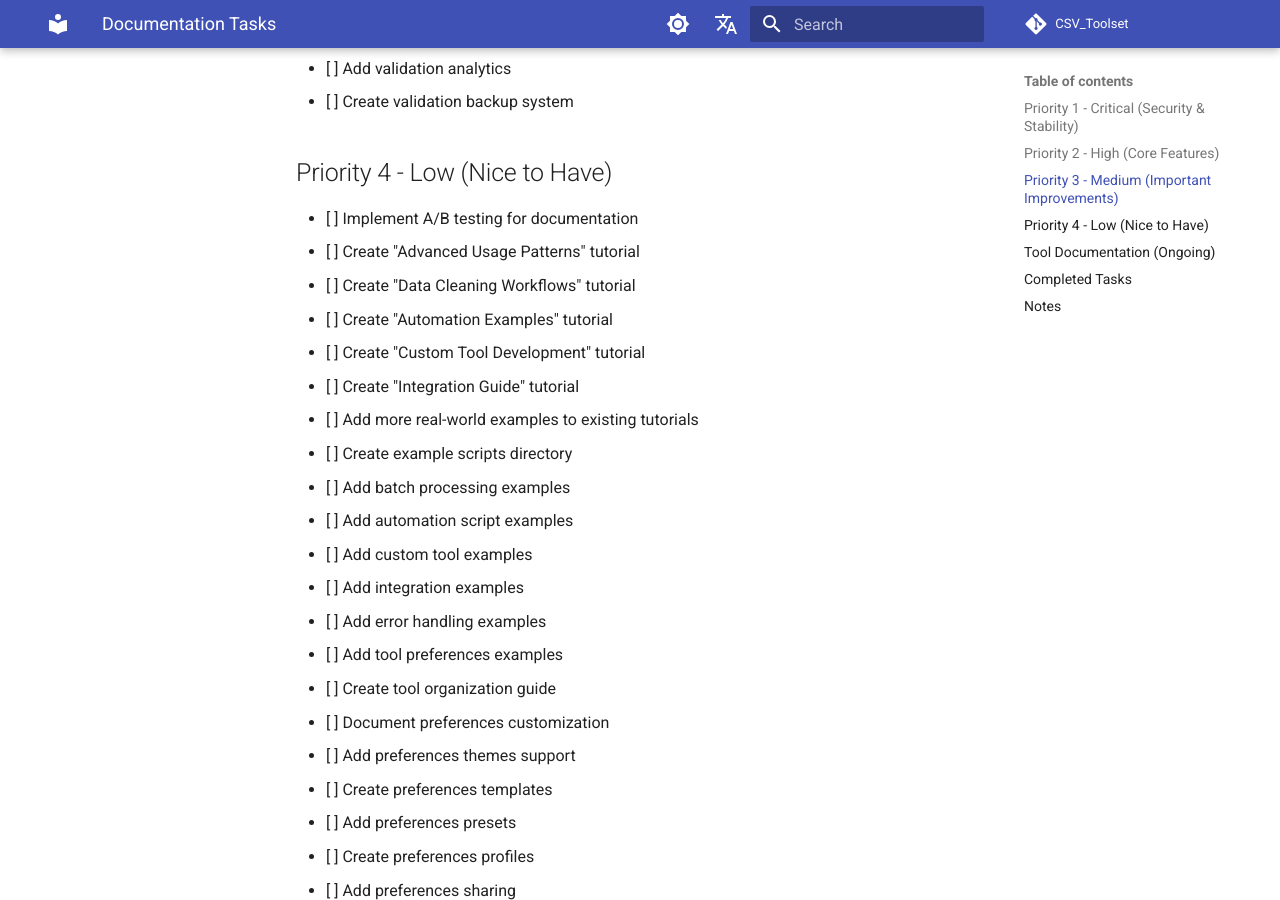
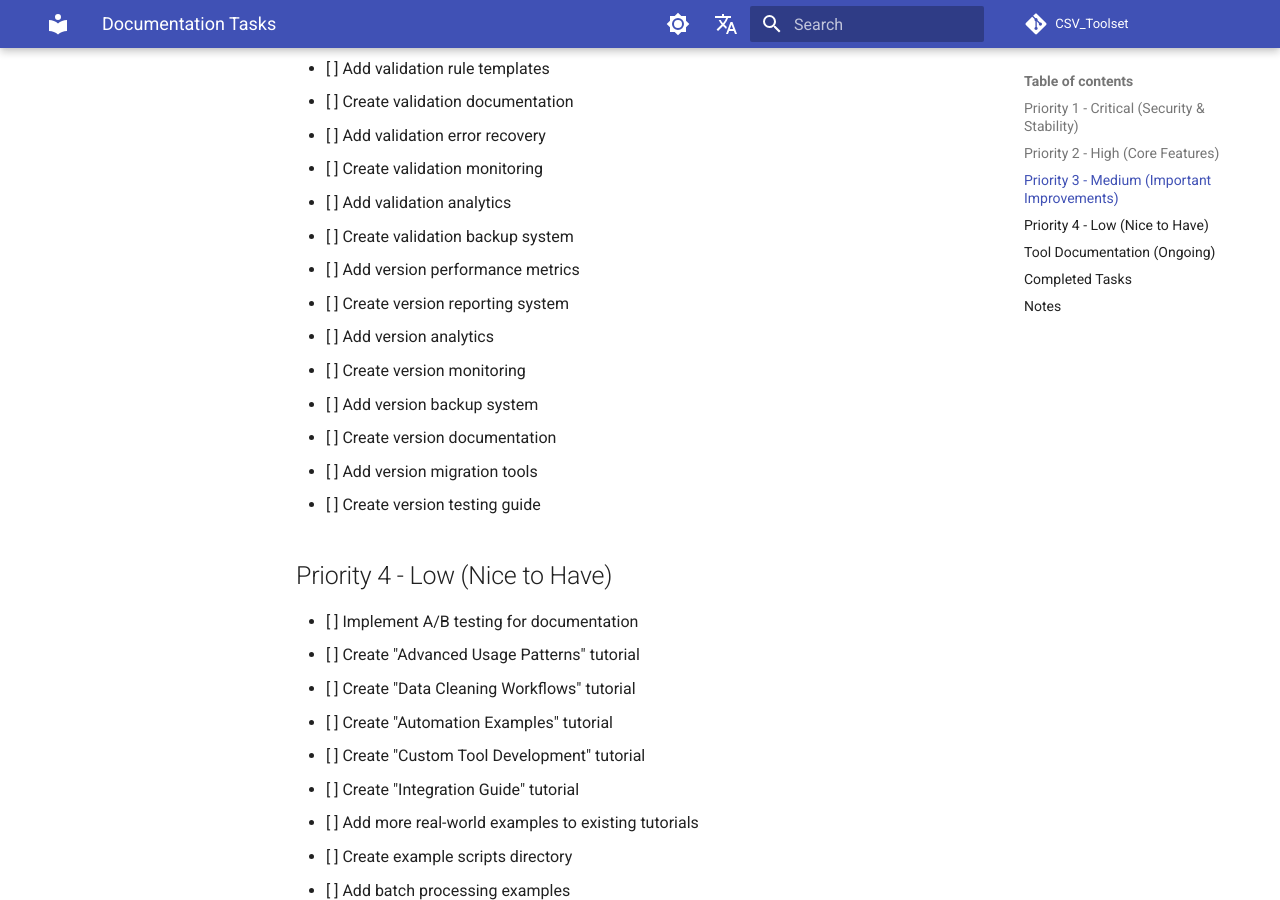
Before and after one commit to rfd62794/CSV_Toolset, an MkDocs documentation site: the page built from docs/TASKLIST.md, in a window 1280 px wide and 900 px high, scrolled down 3782 px. Built offline with MkDocs 1.6.1 and Material for MkDocs 9.7.7, drawn with Linux system fonts in a browser that asks for light colours; comment, search, counter and statistics services are not loaded; the version menu is left out; some of the changed text lies outside the part shown.

```diff
--- a/docs/TASKLIST.md
+++ b/docs/TASKLIST.md
@@ -44,17 +44,21 @@
 - [x] Create preferences backup/restore guide
 - [x] Create preferences validation guide
 - [x] Implement preferences validation
+- [x] Add preferences versioning support
 - [ ] Add preferences migration guide
 - [ ] Add preferences troubleshooting guide
 - [ ] Document keyboard shortcuts
 - [ ] Create tool categories guide
-- [ ] Add preferences versioning support
 - [ ] Create preferences import/export wizard
 - [ ] Add preferences conflict resolution
 - [ ] Add validation test suite
 - [ ] Create validation error guide
 - [ ] Add custom validation rules
 - [ ] Create validation schema editor
+- [ ] Add version migration tests
+- [ ] Create version rollback support
+- [ ] Add version conflict resolution
+- [ ] Create version schema validation
 
 ## Priority 3 - Medium (Important Improvements)
 - [x] Configure GitHub Discussions
@@ -108,6 +112,14 @@
 - [ ] Create validation monitoring
 - [ ] Add validation analytics
 - [ ] Create validation backup system
+- [ ] Add version performance metrics
+- [ ] Create version reporting system
+- [ ] Add version analytics
+- [ ] Create version monitoring
+- [ ] Add version backup system
+- [ ] Create version documentation
+- [ ] Add version migration tools
+- [ ] Create version testing guide
 
 ## Priority 4 - Low (Nice to Have)
 - [ ] Implement A/B testing for documentation
```
Also changed, not shown: CHANGELOG.md (+19 -0 lines).
